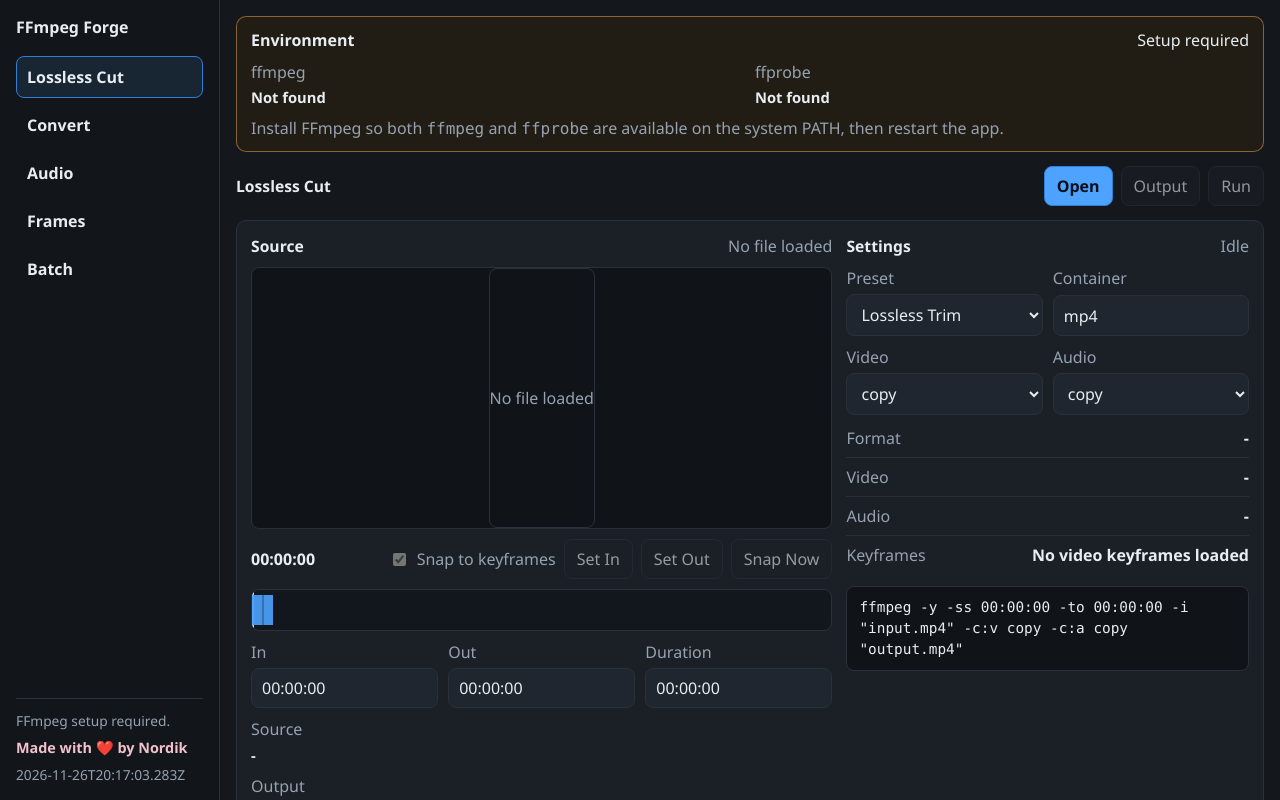
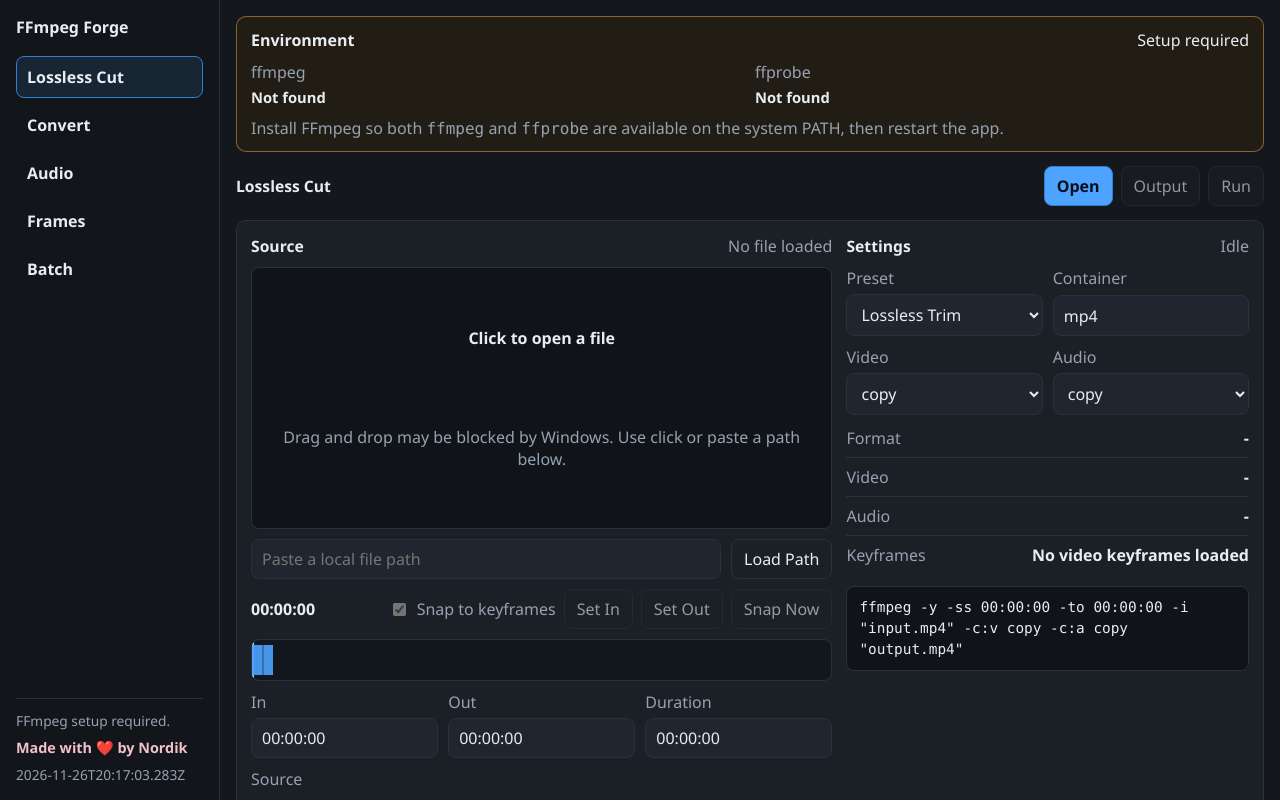
Before and after one commit to Nordikk/ffmpeg-gui, a React (Vite) app: page / in a window 1280 px wide. Built offline with nearby package versions, Linux system fonts and the light colour scheme.

Commit message:
Add quick load fallback for blocked file drops

```diff
--- a/src/App.tsx
+++ b/src/App.tsx
@@ -240,6 +240,7 @@
   const [previewTime, setPreviewTime] = useState(0);
   const [keyframes, setKeyframes] = useState<number[]>([]);
   const [snapToKeyframes, setSnapToKeyframes] = useState(true);
+  const [manualSourcePath, setManualSourcePath] = useState('');
 
   const [convertSourcePath, setConvertSourcePath] = useState('');
   const [convertOutputPath, setConvertOutputPath] = useState('');
@@ -254,6 +255,7 @@
   const [convertError, setConvertError] = useState('');
   const [isConvertBusy, setIsConvertBusy] = useState(false);
   const [convertLog, setConvertLog] = useState('');
+  const [manualConvertPath, setManualConvertPath] = useState('');
   const [jobs, setJobs] = useState<JobRecord[]>([]);
   const [isDropTargetActive, setIsDropTargetActive] = useState(false);
   const [dropDebug, setDropDebug] = useState<DropDebugState>({
@@ -576,6 +578,15 @@
     }
   }
 
+  async function handleLoadManualSourcePath() {
+    if (!manualSourcePath.trim()) {
+      setError('Please enter a file path first.');
+      return;
+    }
+
+    await loadLosslessFile(manualSourcePath.trim());
+  }
+
   async function handlePickOutput() {
     if (!sourcePath) {
       return;
@@ -644,6 +655,15 @@
       await loadConvertFile(selectedPath);
     } catch {
     }
+  }
+
+  async function handleLoadManualConvertPath() {
+    if (!manualConvertPath.trim()) {
+      setConvertError('Please enter a file path first.');
+      return;
+    }
+
+    await loadConvertFile(manualConvertPath.trim());
   }
 
   async function handlePickConvertOutput() {
@@ -898,10 +918,22 @@
                   onTimeUpdate={(event) => setPreviewTime(event.currentTarget.currentTime)}
                 />
               ) : (
-                <div className="viewer-placeholder">
-                  <span>No file loaded</span>
-                </div>
+                <button type="button" className="viewer-placeholder quick-load" onClick={handleOpenFile}>
+                  <strong>Click to open a file</strong>
+                  <span>Drag and drop may be blocked by Windows. Use click or paste a path below.</span>
+                </button>
               )}
+            </div>
+
+            <div className="manual-load-row">
+              <input
+                value={manualSourcePath}
+                onChange={(event) => setManualSourcePath(event.target.value)}
+                placeholder="Paste a local file path"
+              />
+              <button type="button" className="button" onClick={handleLoadManualSourcePath} disabled={isBusy}>
+                Load Path
+              </button>
             </div>
 
             <div className="preview-toolbar">
@@ -1057,7 +1089,25 @@
             </div>
 
             <div className="viewer-placeholder compact-placeholder">
-              <span>{convertSourcePath ? 'File loaded' : 'No file loaded'}</span>
+              {convertSourcePath ? (
+                <span>File loaded</span>
+              ) : (
+                <button type="button" className="viewer-placeholder quick-load" onClick={handleOpenConvertFile}>
+                  <strong>Click to open a file</strong>
+                  <span>Drag and drop may be blocked by Windows. Use click or paste a path below.</span>
+                </button>
+              )}
+            </div>
+
+            <div className="manual-load-row">
+              <input
+                value={manualConvertPath}
+                onChange={(event) => setManualConvertPath(event.target.value)}
+                placeholder="Paste a local file path"
+              />
+              <button type="button" className="button" onClick={handleLoadManualConvertPath} disabled={isConvertBusy}>
+                Load Path
+              </button>
             </div>
 
             <div className="time-fields compact-fields">
--- a/src/styles/app.css
+++ b/src/styles/app.css
@@ -276,6 +276,21 @@
   overflow: hidden;
 }
 
+.quick-load {
+  width: 100%;
+  height: 100%;
+  padding: 24px;
+  border: 0;
+  background: transparent;
+  color: inherit;
+  text-align: center;
+}
+
+.quick-load strong {
+  display: block;
+  margin-bottom: 8px;
+}
+
 .compact-placeholder {
   min-height: 160px;
 }
@@ -370,9 +385,15 @@
 
 .time-fields,
 .form-grid,
-.path-list {
+.path-list,
+.manual-load-row {
   display: grid;
   gap: 10px;
+}
+
+.manual-load-row {
+  grid-template-columns: 1fr auto;
+  margin-top: 10px;
 }
 
 .time-fields {
@@ -545,7 +566,8 @@
   .debug-grid,
   .time-fields,
   .compact-fields,
-  .form-grid {
+  .form-grid,
+  .manual-load-row {
     display: grid;
     grid-template-columns: 1fr;
   }
```
